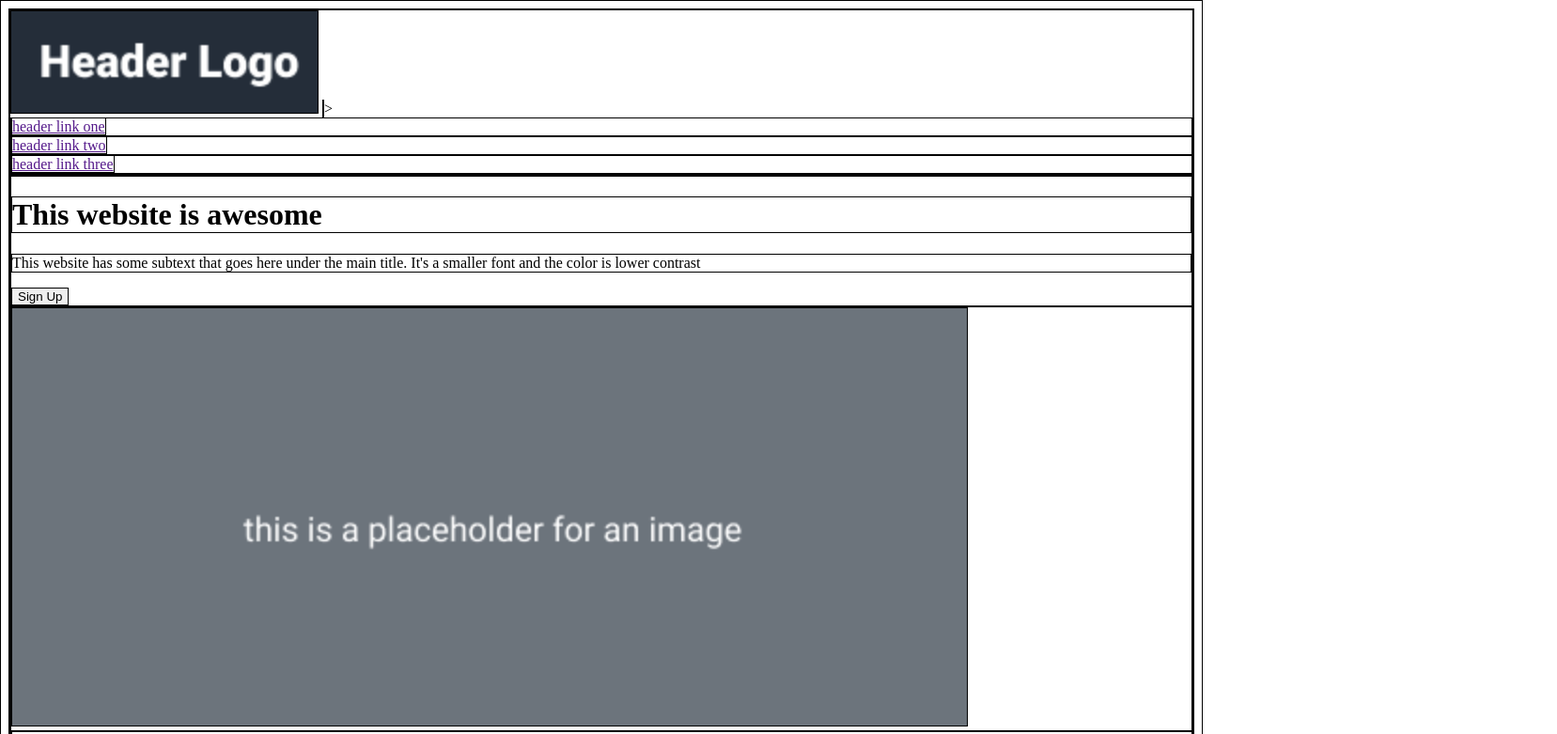
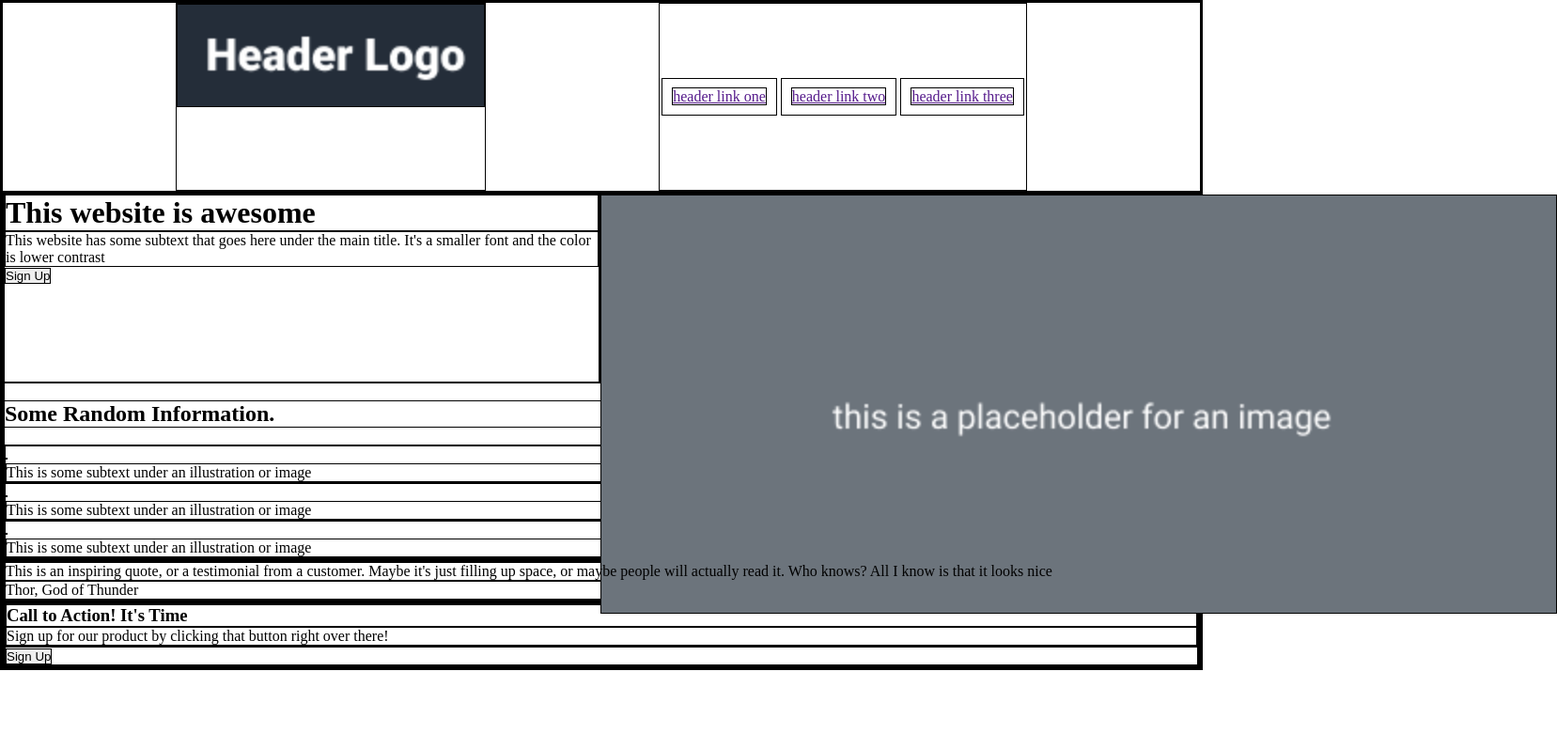
Before and after one commit to PolarBear85/odin-landing-page, a plain HTML site: page index.html in a window 1280 px wide. Shown: the top 781 px of the page at 94% size, 1657 px wide, since content can reach past the window. Drawn offline with Linux system fonts and the light colour scheme.

Commit message:
Change formartting of header and main sections
Using CSS commands to change format of header and main section to more closely match expectations

```diff
--- a/index.html
+++ b/index.html
@@ -8,19 +8,23 @@
 </head>
 <body>
     <header>
+        <div id="logo-box">
             <img id="header-logo" class="logo" src="./images/logo.png"/>
-        <span></span>>
-        <div>
+        </div>
+        <div id="header-links">
+            <div class="header-link">
                 <a href="">header link one</a>
             </div>
-        <div>
+            <div class="header-link">
                 <a href="">header link two</a>
             </div>
-        <div>
+            <div class="header-link">
                 <a href="">header link three</a>
+            </div>
         </div>
     </header>
     <main>
+        <div id="main-blurb">
             <div id="awesome-blurb">
                 <h1>This website is awesome</h1>
                 <p>This website has some subtext that goes here under the main title. It's a smaller font and the color is lower contrast</p>
@@ -28,6 +32,7 @@
             </div>
             <div id="placeholder-blurb">
                 <img id="placeholder" class="placeholder" src="./images/placeholder.png"/>
+            </div>
         </div>
         <div id="info-blurb">
             <span>
@@ -49,10 +54,25 @@
             </div>
         </div>
         <div class="quote-blurb">
-            <blockquote>This is an inspiring quote, or a testimonial from a customer.
+            <figure>
+                <blockquote>
+                    This is an inspiring quote, or a testimonial from a customer.
                     Maybe it's just filling up space, or maybe people will actually read it. Who knows?
                     All I know is that it looks nice
                 </blockquote>
+                <figcaption>Thor, God of Thunder</figcaption>
+            </figure>
+        </div>
+        <div id="bottom">
+            <div id="call-to-action">
+                <div id="call-to-action-blurb">
+                    <h3>Call to Action! It's Time</h3>
+                    <p>Sign up for our product by clicking that button right over there!</p>
+                </div>
+                <div id="sign-up-btn">
+                    <button id="sign-up">Sign Up</button>
+                </div>
+            </div>
         </div>
     </main>
 
--- a/styles.css
+++ b/styles.css
@@ -1,3 +1,39 @@
 * {
-    border: solid 1px black
+    border: solid 1px black;
+    padding: 0;
+    margin: 0;
 }
+
+header {
+    display: flex;
+    flex-direction: row;
+    justify-content: space-evenly;
+    height: 25vh;
+}
+
+#header-links{
+    display: flex;
+    flex-direction: row;
+    justify-content: space-evenly;
+    align-items: center;
+}
+
+.header-link {
+    margin: 2px;
+    padding: 10px
+}
+
+#main-blurb {
+    display:flex;
+    flex-direction: row;
+    height: 25vh;
+}
+
+#awesome-blurb {
+    width: 50%;
+    height: 25vh
+}
+
+#placeholder-blurb {
+    width: 50%;
+}
```
Lines whose indentation alone changed are shown as unchanged.
